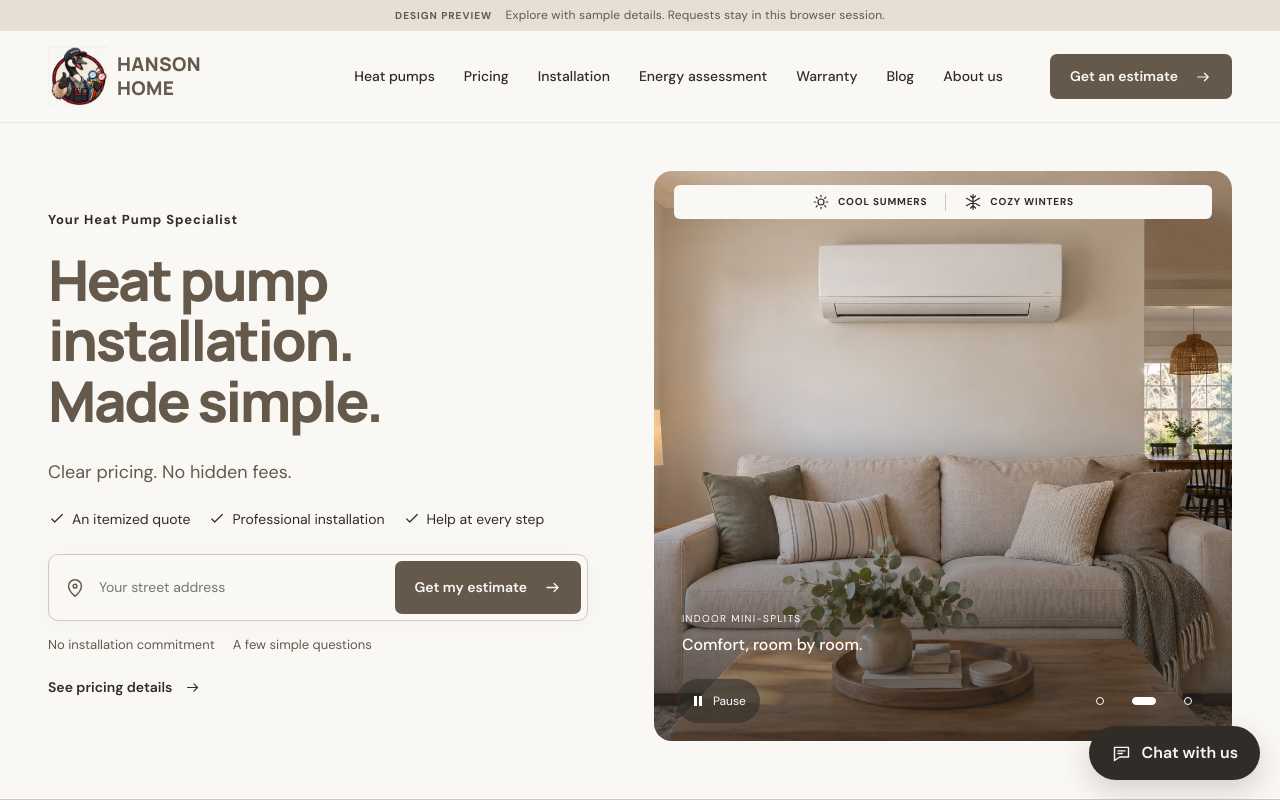
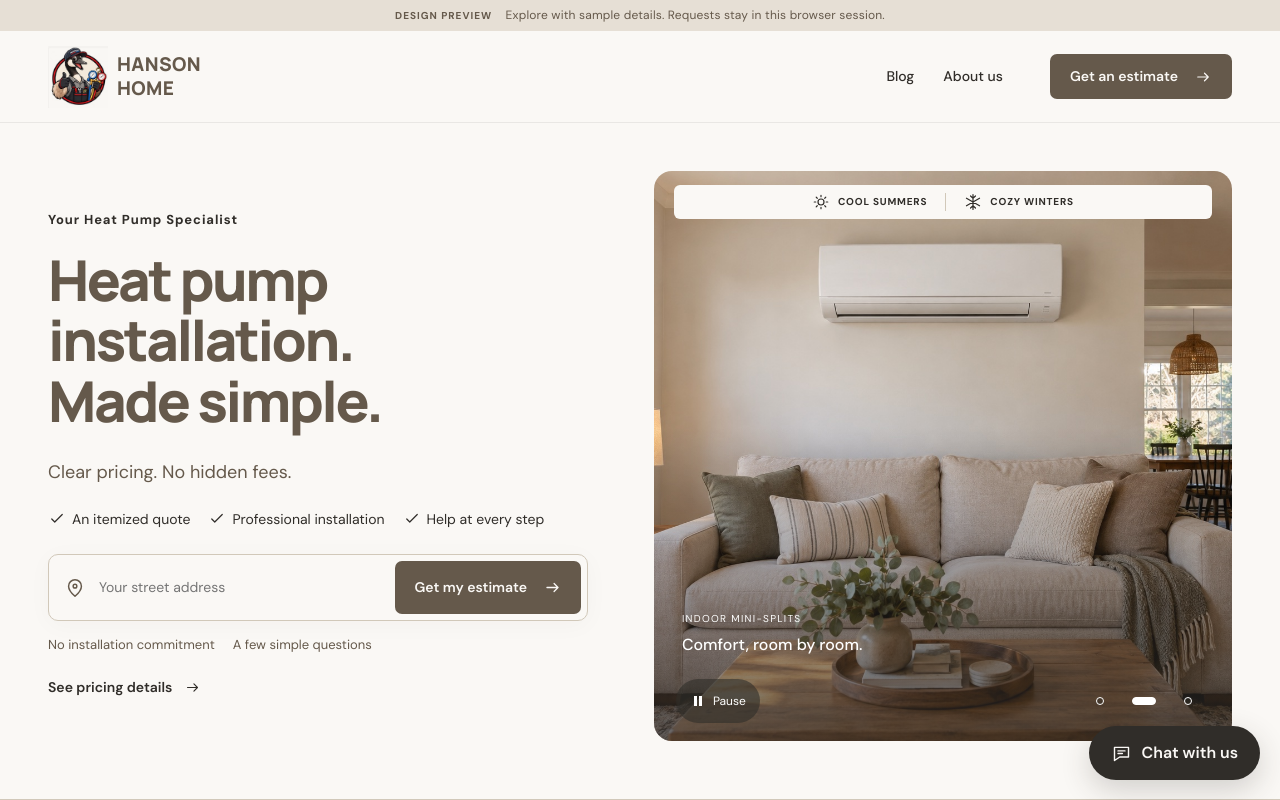
Before and after one commit to awesome7749/hanson, a React (Create React App) app in the folder my-app/: page / in a window 1280 px wide. Shown: the top 800 px of the page. Built offline with nearby package versions, Linux system fonts and the light colour scheme.

Commit message:
Move homeowner guides out of main navigation

```diff
--- a/my-app/src/revamp/Shared.tsx
+++ b/my-app/src/revamp/Shared.tsx
@@ -88,11 +88,6 @@ export function Shell({ children }: { children: React.ReactNode }) {
                 className={menu ? "nav-links open" : "nav-links"}
                 aria-label="Main navigation"
               >
-                <NavLink to="/heat-pumps">Heat pumps</NavLink>
-                <NavLink to="/pricing">Pricing</NavLink>
-                <NavLink to="/how-it-works">Installation</NavLink>
-                <NavLink to="/assessment">Energy assessment</NavLink>
-                <NavLink to="/warranty">Warranty</NavLink>
                 <NavLink to="/blog">Blog</NavLink>
                 <NavLink to="/about">About us</NavLink>
               </nav>
```
Also changed, not shown: 1 other file (tests, documents, lock files or other folders).
